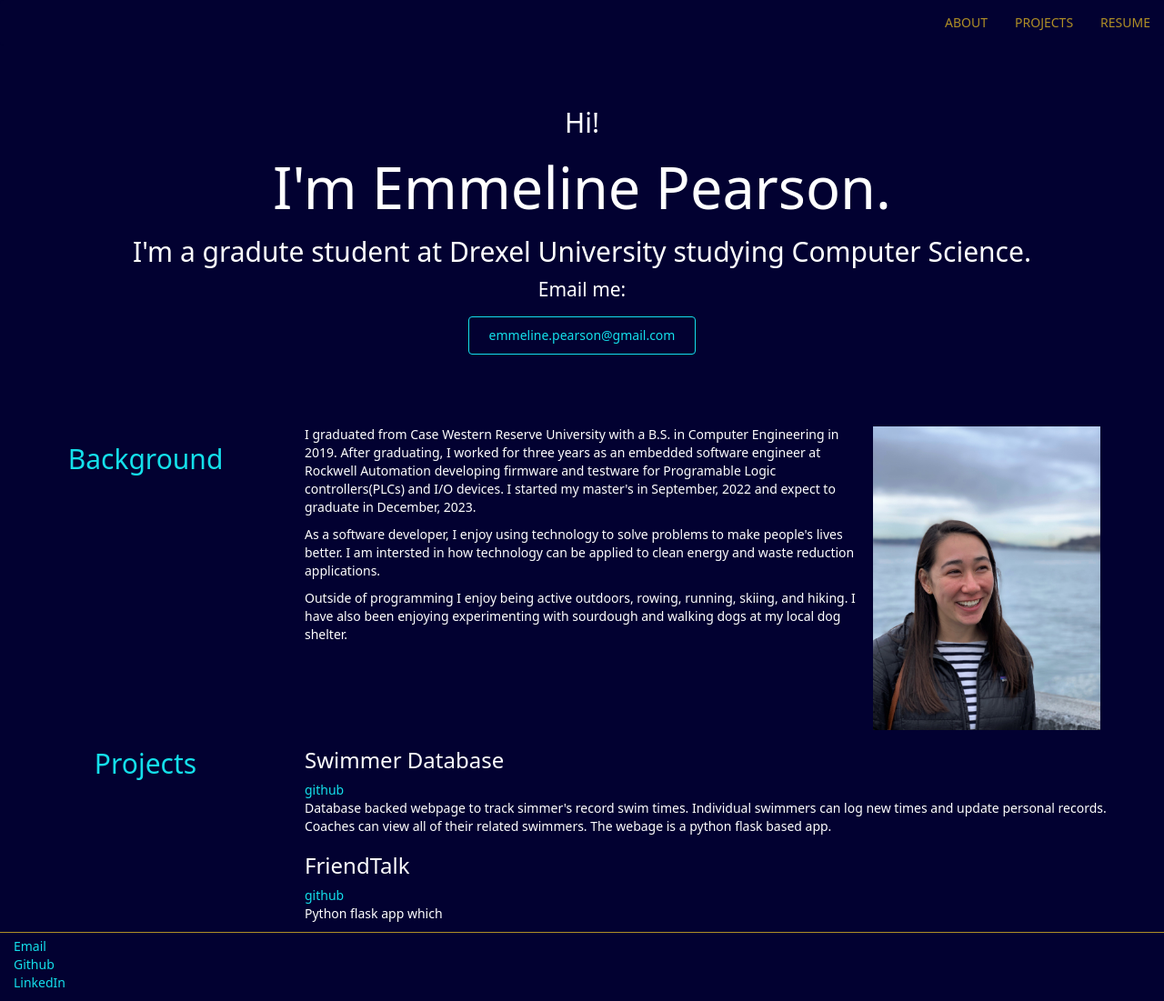
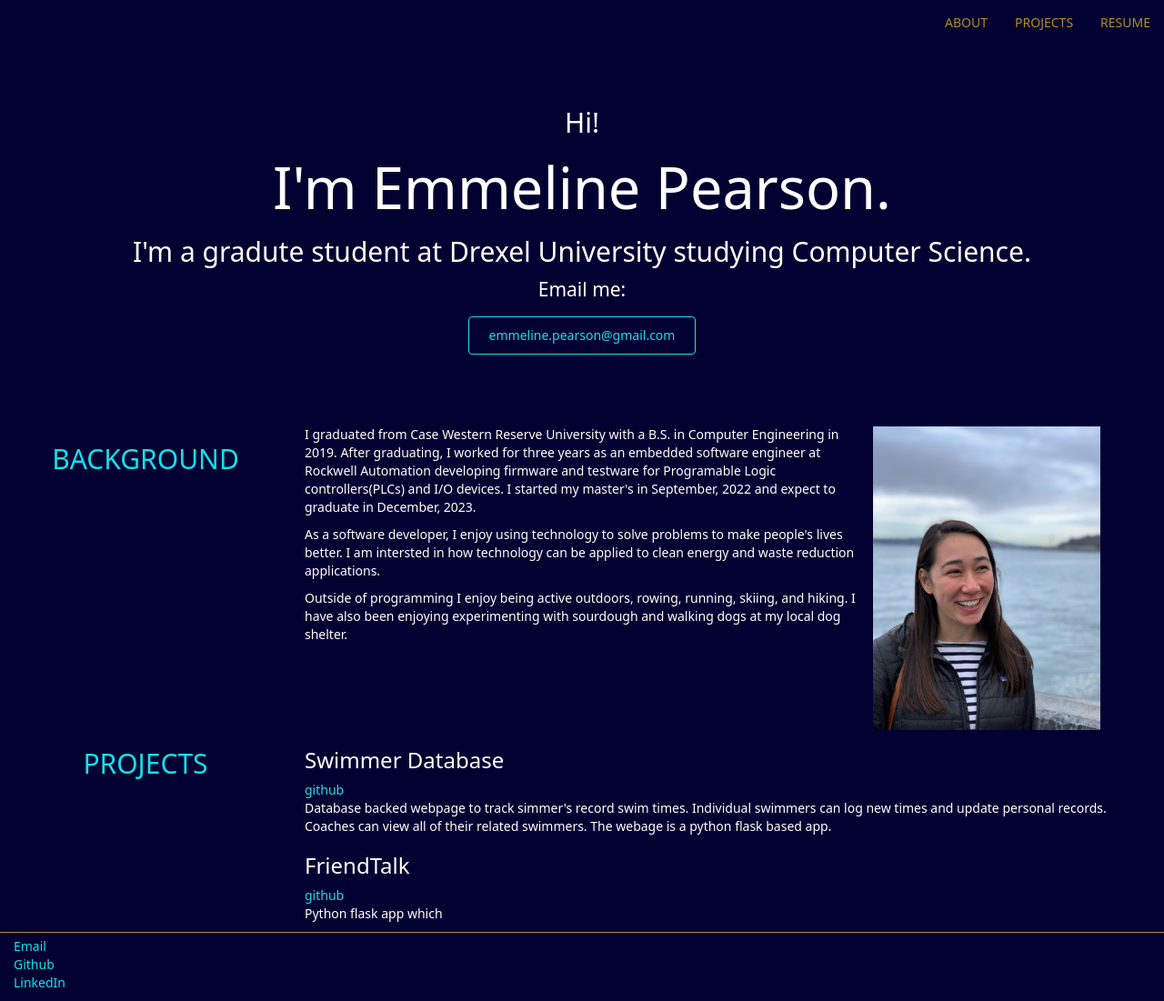
Before and after one commit to emmeline2/emmeline2.github.io, a Jekyll site: the page built from index.html, in a window 1280 px wide. Shown: the whole page at 91% size. Built offline with Jekyll 4.4.1, drawn with Linux system fonts in a browser that asks for light colours.

Commit message:
not bold

```diff
--- a/css/main.css
+++ b/css/main.css
@@ -12,22 +12,6 @@
 }
 a:hover {
     color: #14e0eb3b;
-}
-
-
-.topnav-right{
-    float: right;
-    border: 1px solid #b08f26;
-    padding: 5px 10px 5px 0px;
-    border-radius: 4px;
-}
-
-.topnav-right:hover{
-    background-color: #b0902642;
-}
-.resumeNavTxt, .resumeNavTxt:hover{
-    color: #b08f26;
-    text-decoration: none;
 }
 h1 {
     color: white;
@@ -99,4 +83,5 @@
 .sectionHeader{
     vertical-align: top;
     color: #14e0eb;
+    font-weight:normal;
 }
--- a/index.html
+++ b/index.html
@@ -15,7 +15,7 @@
 <div id="about" class="container-fluid">
 	<div class="row">
 		<div class="col-sm-3 sectionHeader">
-			<h2 class="sectionHeader text-center">Background</h2>
+			<h2 class="sectionHeader text-center">BACKGROUND</h2>
 		</div>
 		<div class="col-sm-6">
 			<p>
@@ -43,7 +43,7 @@
 <div id="projects" class="container-fluid">
 	<div class="row">
 		<div class="col-sm-3 sectionHeader">
-			<h2 class="sectionHeader text-center">Projects</h2>
+			<h2 class="sectionHeader text-center">PROJECTS</h2>
 		</div>
 		<div class="col-sm-9">
 			<h3>Swimmer Database</h3>
```
